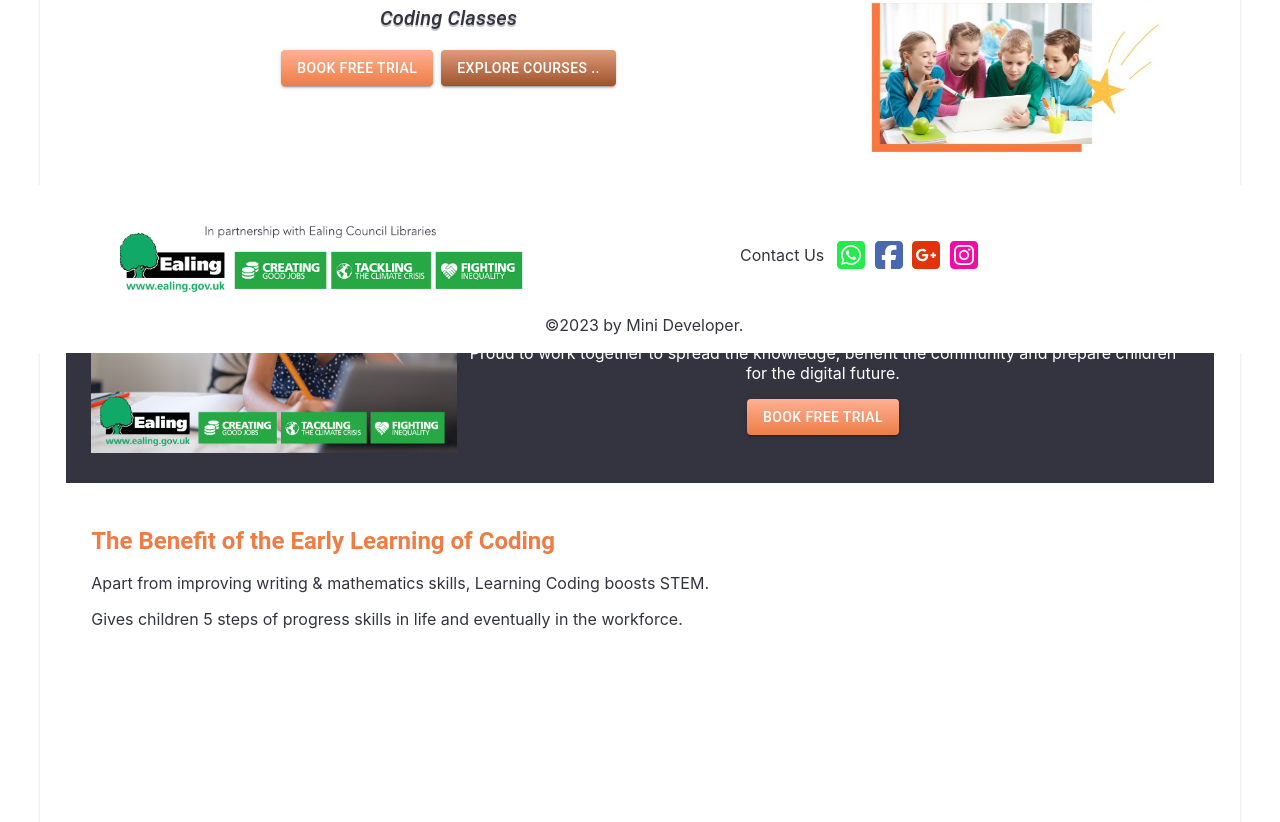
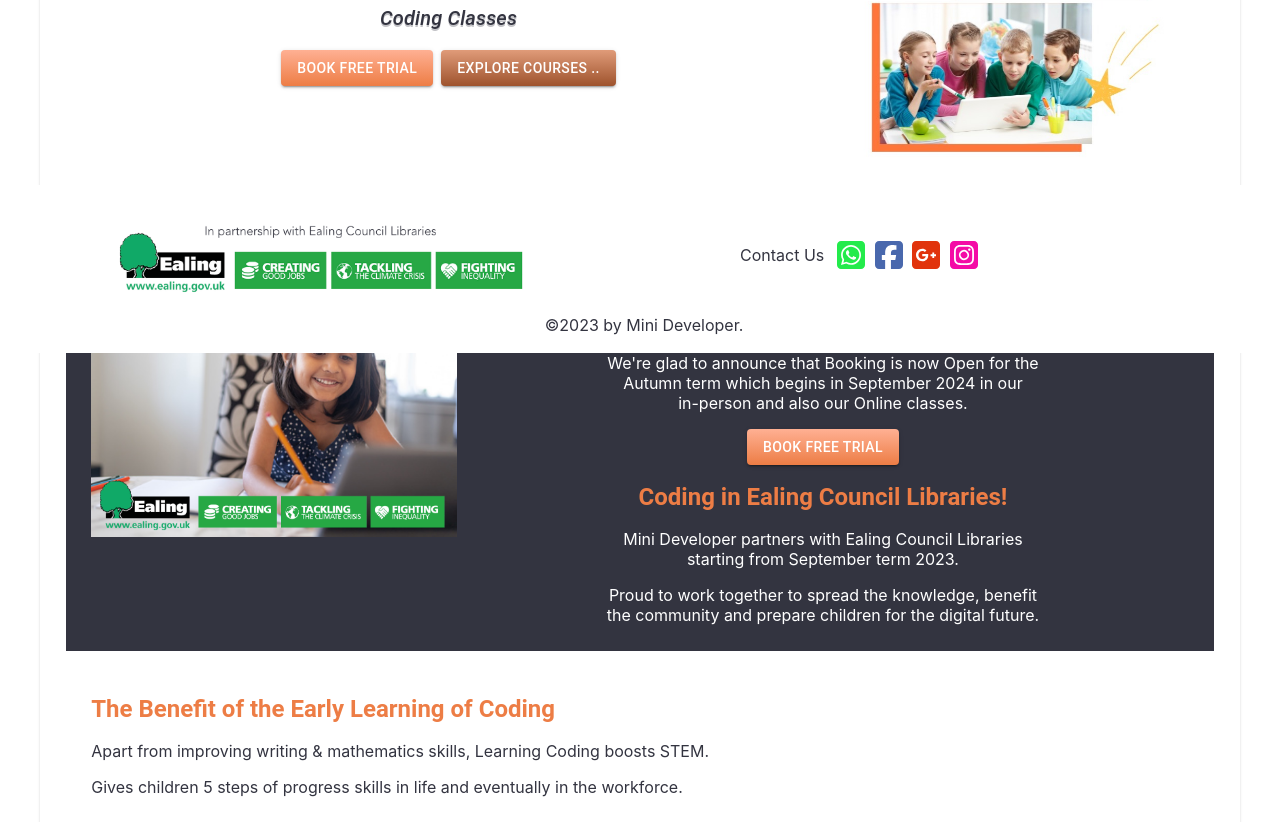
Before and after one commit to hebaarafat159/mini-developer-client, a React (Create React App) app: page / in a window 1280 px wide. Shown: the part 447-1269 px from the top of the page. Built offline with nearby package versions, Linux system fonts and the light colour scheme.

Commit message:
update news text

```diff
--- a/src/components/HeaderComponent.js
+++ b/src/components/HeaderComponent.js
@@ -51,7 +51,7 @@ export default function HeaderComponent() {
                 },
                 {
                     position: 2,
-                    label: 'Why Us',
+                    label: 'Why Us?',
                     link: '/about/whyus',
                     component: <WhyUsComponent />,
                     isSelected: false
--- a/src/pages/Home.js
+++ b/src/pages/Home.js
@@ -72,21 +72,25 @@ export default function Home() {
 
                 {/* New Events */}
                 <Stack direction="row" spacing={2} sx={{ justifyContent: 'space-evenly', alignItems: 'center', background: '#333440', padding: '2vw' }} >
-                    <Grid container columns={{ xs: 2, sm: 8, md: 12 }}>
+                    <Grid container columns={{ xs: 2, sm: 8, md: 12 }} sx={{ justifyContent: 'center', alignItems: 'center' }}>
                         <Grid item xs={4} sx={{ justifyContent: 'center', alignItems: 'center' }}>
-
                             <img src={news_img} loading="lazy" alt="" width={'100%'} />
                         </Grid>
                         <Grid item xs={8} sx={{ justifyContent: 'center', alignItems: 'center' }}>
                             <Stack direction="column" spacing={2} sx={{ justifyContent: 'center', alignItems: 'center' }} width={'100%'} >
-                                <Typography component="h3" variant='h5' style={{ color: '#fed677', textAlign: 'center', fontWeight: 'bold' }}> News & Events </Typography>
-                                <Typography component="h5" variant='h6' style={{ color: '#ed7d45', textAlign: 'center' }}> Coding in Ealing Council Libraries! </Typography>
-                                <Typography component="p" variant='p' style={{ color: 'white', textAlign: 'center' }}> Mini Developer partners with Ealing Council Libraries  starting from September term 2023.</Typography>
-                                <Typography component="p" variant='p' style={{ color: 'white', textAlign: 'center' }}> Proud to work together to spread the knowledge, benefit the community and prepare children for the digital future. </Typography>
+                                <Typography component="h3" variant='h4' style={{ color: '#fed677', textAlign: 'center', fontWeight: 'bold' }}> News & Events </Typography>
+                                <Typography component="h5" variant='h5' style={{ color: '#ed7d45', textAlign: 'center', fontWeight: 'bold' }}> Vacancies Available in our Online Classes </Typography>
+                                <Typography component="p" variant='p' style={{ color: 'white', textAlign: 'center' }}> Coding is Fun</Typography>
+                                <Typography component="p" variant='p' style={{ color: 'white', textAlign: 'center' }}>We're glad to announce that Booking is now Open for the <br /> Autumn term which begins in September 2024 in our <br /> in-person and also our Online classes.</Typography>
 
                                 <Stack direction="row" spacing={1} >
                                     <FreeTrialButton course={null} />
                                 </Stack>
+
+                                <Typography component="h5" variant='h5' style={{ color: '#ed7d45', textAlign: 'center', fontWeight: 'bold' }}> Coding in Ealing Council Libraries! </Typography>
+                                <Typography component="p" variant='p' style={{ color: 'white', textAlign: 'center' }}> Mini Developer partners with Ealing Council Libraries <br /> starting from September term 2023.</Typography>
+                                <Typography component="p" variant='p' style={{ color: 'white', textAlign: 'center' }}> Proud to work together to spread the knowledge, benefit <br />the community and prepare children for the digital future. </Typography>
+
                             </Stack>
                         </Grid>
                     </Grid>
```
